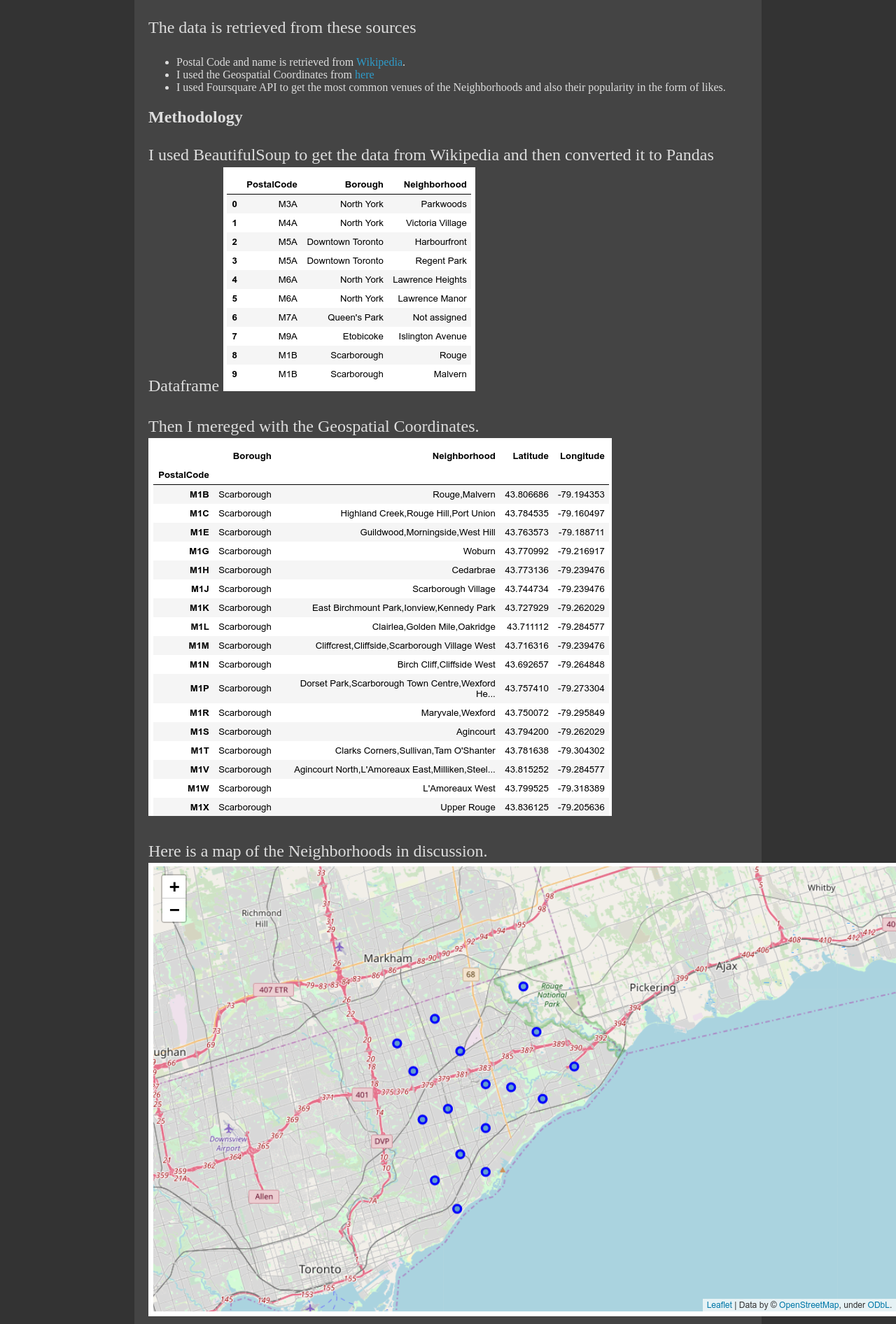
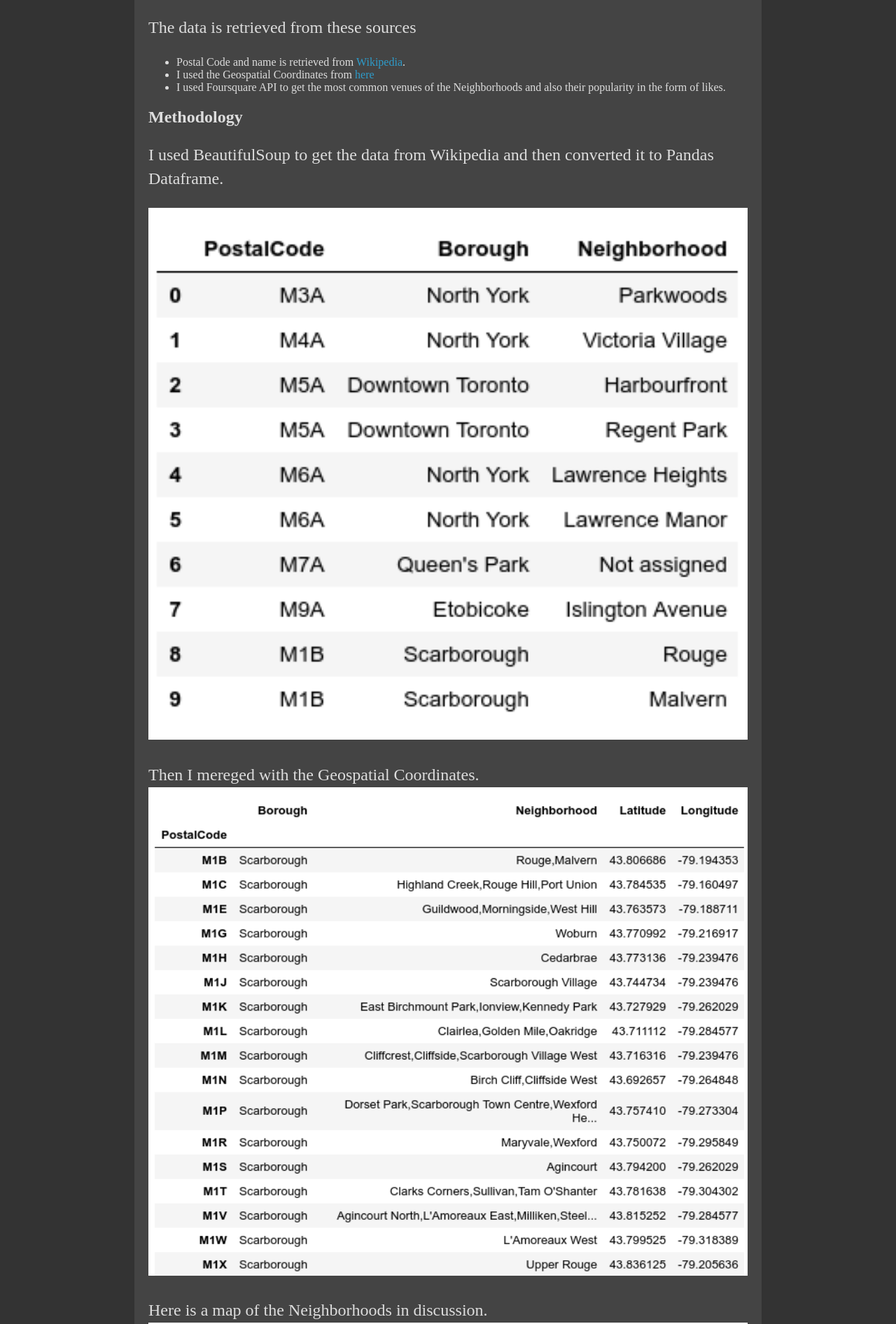
Before and after one commit to thisHermit/thisHermit.github.io, a Jekyll site: the page built from _posts/2019-08-11-best-place-for-restaurant-in-scarborough-toronto.markdown, in a window 1280 px wide. Shown: the part 965-2857 px from the top of the page at 70% size. Built offline with Jekyll 4.4.1, drawn with Linux system fonts in a browser that asks for light colours; comment, search, counter and statistics services are not loaded.

Commit message:
Fixed image tag selector. Added newlines.

```diff
--- a/_posts/2019-08-11-best-place-for-restaurant-in-scarborough-toronto.markdown
+++ b/_posts/2019-08-11-best-place-for-restaurant-in-scarborough-toronto.markdown
@@ -37,7 +37,8 @@ The data is retrieved from these sources
 ## Methodology
 
 I used BeautifulSoup to get the data from Wikipedia and then converted
-it to Pandas Dataframe
+it to Pandas Dataframe.
+
 ![]({{ site.url }}/assets/Screenshot_2019-08-11_19-30-40.png)
 
 Then I mereged with the Geospatial Coordinates.
@@ -59,17 +60,20 @@ Then the likes for the individual neighborhoods are added.
 ![]({{ site.url }}/assets/venues_with_likes.png)
 
 Now, the mean for all the likes for each venue category in each neighborhood is found.
+
 ![]({{ site.url }}/assets/likes_for_neighborhoods.png)
 
 Using the previous dataset the likes for the venues are found.
 ![]({{ site.url }}/assets/likes_for_common_venues.png)
 
 The number of likes are summed for each row if the most common venue is a Restaurant.
+
 ![]({{ site.url }}/assets/restaurant_likes.png)
 
 ## Results
 
 As a initial exploratory analysis, the neighborhood is sorted on the basis of likes.
+
 ![]({{ site.url }}/assets/sorted_rests.png)
 
 Elbow Method is used to find the appropriate number of clusters.
--- a/css/posts.css
+++ b/css/posts.css
@@ -9,6 +9,6 @@
   margin-top: 40px;
 }
 
-image {
+img {
   width: 100%;
 }
```
